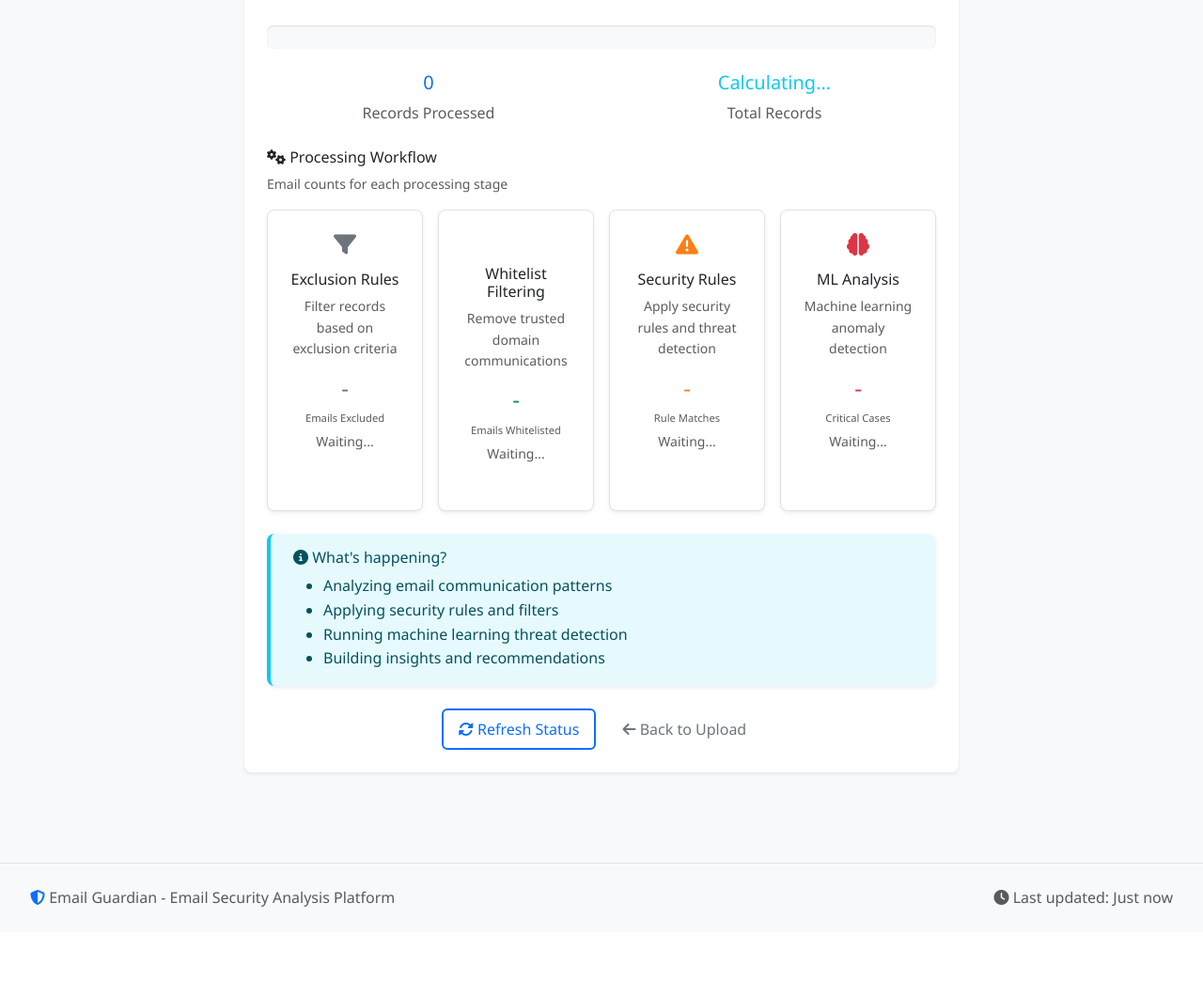
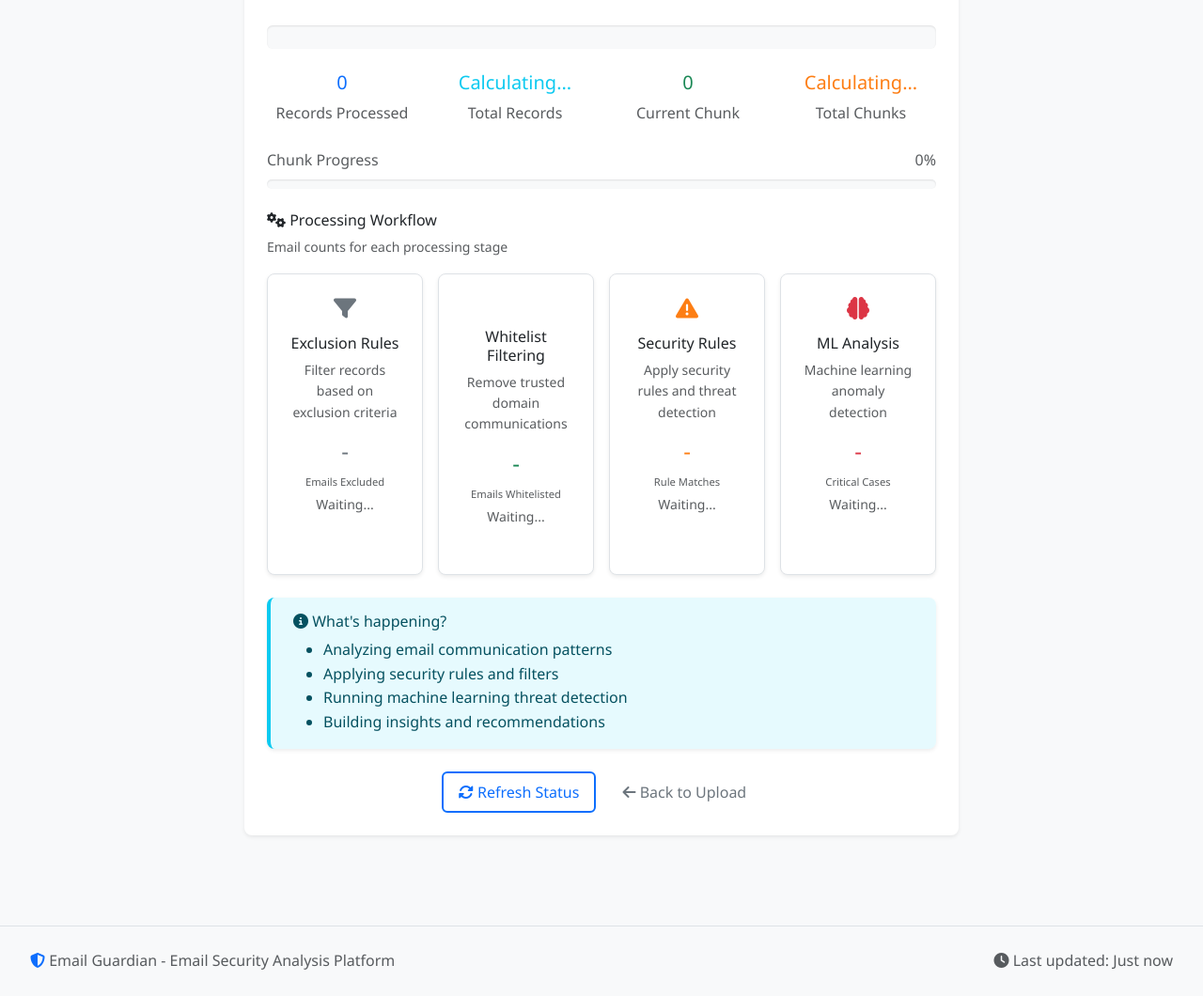
Before and after one commit to Rudolph001/new_001, a Flask app: template templates/processing.html in a window 1280 px wide. Shown: the part 365-1425 px from the top of the page at 94% size. Before the commit the page ends 1330 px from the top, so only its background shows below. Run offline with Flask 3, Linux system fonts and the light colour scheme; the template is opened without the code that fills it, so the values that code supplies are empty; some libraries are stand-ins or nearby versions.

Commit message:
Assistant checkpoint: Add chunk tracking to processing display
Assistant generated file changes:
- data_processor.py: Add chunk tracking and progress reporting
- models.py: Add chunk tracking fields to ProcessingSession model
- routes.py: Include chunk information in processing status API
- templates/processing.html: Add chunk progress display to processing template, Update JavaScript to handle chunk progress

---

User prompt:

on Processing Email Data give me also the chuncks count and how many completed

Replit-Commit-Author: Assistant
Replit-Commit-Session-Id: c332e397-868b-4171-b200-5e23130ed04c

```diff
--- a/models.py
+++ b/models.py
@@ -22,6 +22,10 @@ class ProcessingSession(db.Model):
     whitelist_applied = db.Column(db.Boolean, default=False)
     rules_applied = db.Column(db.Boolean, default=False)
     ml_applied = db.Column(db.Boolean, default=False)
+
+    # Chunk tracking
+    current_chunk = db.Column(db.Integer, default=0)
+    total_chunks = db.Column(db.Integer, default=0)
 
     def __repr__(self):
         return f'<ProcessingSession {self.id}>'
--- a/routes.py
+++ b/routes.py
@@ -150,6 +150,9 @@ def processing_status(session_id):
         'total_records': session.total_records or 0,
         'processed_records': session.processed_records or 0,
         'progress_percent': int((session.processed_records or 0) / max(session.total_records or 1, 1) * 100),
+        'current_chunk': session.current_chunk or 0,
+        'total_chunks': session.total_chunks or 0,
+        'chunk_progress_percent': int((session.current_chunk or 0) / max(session.total_chunks or 1, 1) * 100),
         'error_message': session.error_message,
         'workflow_stats': workflow_stats
     })
--- a/templates/processing.html
+++ b/templates/processing.html
@@ -40,13 +40,39 @@
                     </div>
 
                     <div class="row text-center mb-4">
-                        <div class="col-md-6">
+                        <div class="col-md-3">
                             <h5 class="text-primary" id="processedCount">{{ session.processed_records or 0 }}</h5>
                             <p class="text-muted mb-0">Records Processed</p>
                         </div>
-                        <div class="col-md-6">
+                        <div class="col-md-3">
                             <h5 class="text-info" id="totalCount">{{ session.total_records or 'Calculating...' }}</h5>
                             <p class="text-muted mb-0">Total Records</p>
+                        </div>
+                        <div class="col-md-3">
+                            <h5 class="text-success" id="currentChunk">{{ session.current_chunk or 0 }}</h5>
+                            <p class="text-muted mb-0">Current Chunk</p>
+                        </div>
+                        <div class="col-md-3">
+                            <h5 class="text-warning" id="totalChunks">{{ session.total_chunks or 'Calculating...' }}</h5>
+                            <p class="text-muted mb-0">Total Chunks</p>
+                        </div>
+                    </div>
+
+                    <!-- Chunk Progress Bar -->
+                    <div class="mb-4">
+                        <div class="d-flex justify-content-between align-items-center mb-2">
+                            <span class="text-muted">Chunk Progress</span>
+                            <span class="text-muted" id="chunkProgressText">0%</span>
+                        </div>
+                        <div class="progress" style="height: 10px;">
+                            <div class="progress-bar bg-success"
+                                 role="progressbar"
+                                 id="chunkProgressBar"
+                                 style="width: 0%"
+                                 aria-valuenow="0"
+                                 aria-valuemin="0"
+                                 aria-valuemax="100">
+                            </div>
                         </div>
                     </div>
 
@@ -360,6 +386,18 @@ function checkProcessingStatus() {
                 document.getElementById('totalCount').textContent = data.total_records;
             }
 
+            // Update chunk information
+            document.getElementById('currentChunk').textContent = data.current_chunk || 0;
+            if (data.total_chunks > 0) {
+                document.getElementById('totalChunks').textContent = data.total_chunks;
+            }
+
+            // Update chunk progress bar
+            const chunkProgressPercent = data.chunk_progress_percent || 0;
+            document.getElementById('chunkProgressBar').style.width = chunkProgressPercent + '%';
+            document.getElementById('chunkProgressBar').setAttribute('aria-valuenow', chunkProgressPercent);
+            document.getElementById('chunkProgressText').textContent = chunkProgressPercent + '%';
+
             // Update status
             document.getElementById('statusText').textContent = data.status.charAt(0).toUpperCase() + data.status.slice(1) + '...';
 
```
Also changed, not shown: data_processor.py (+19 -5 lines).
